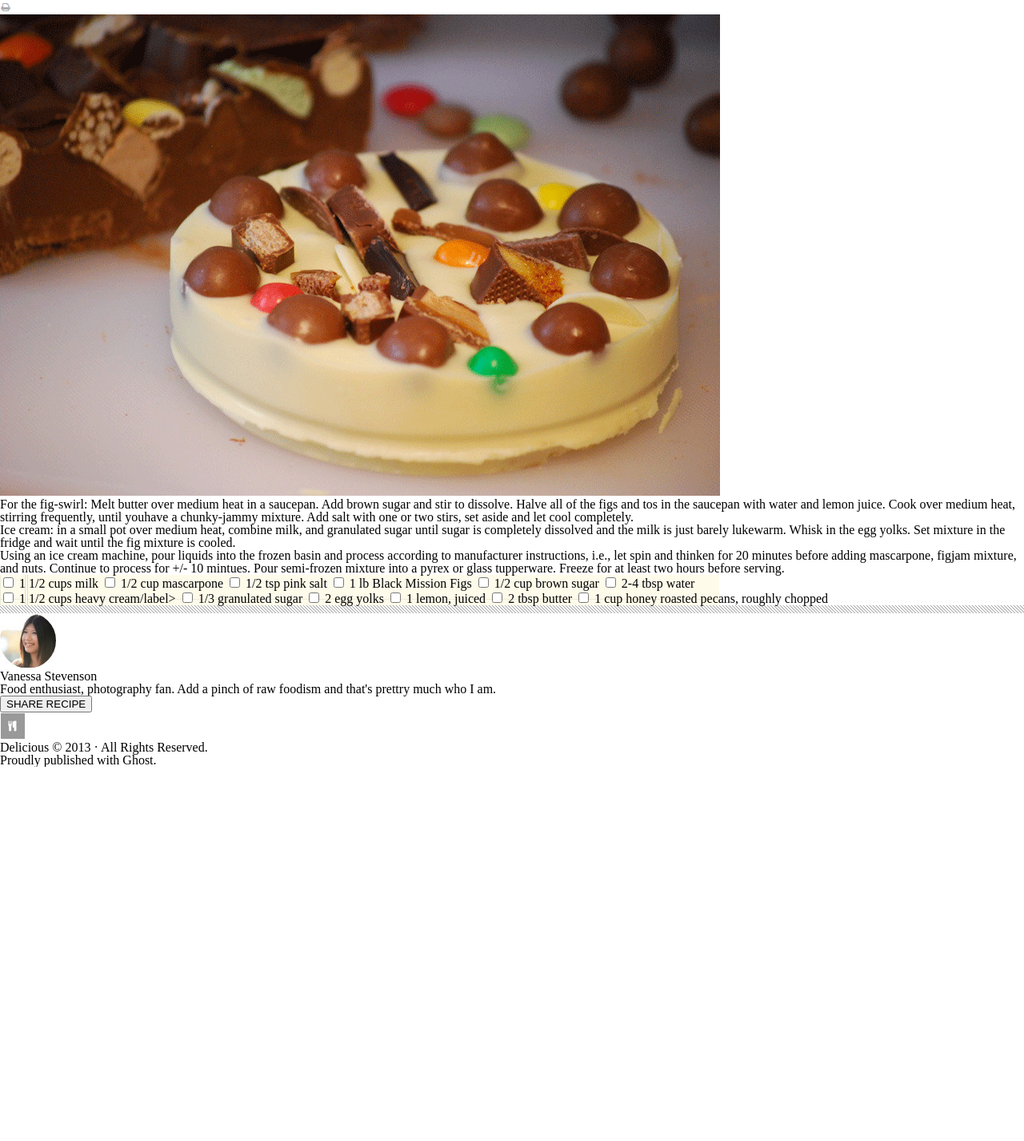
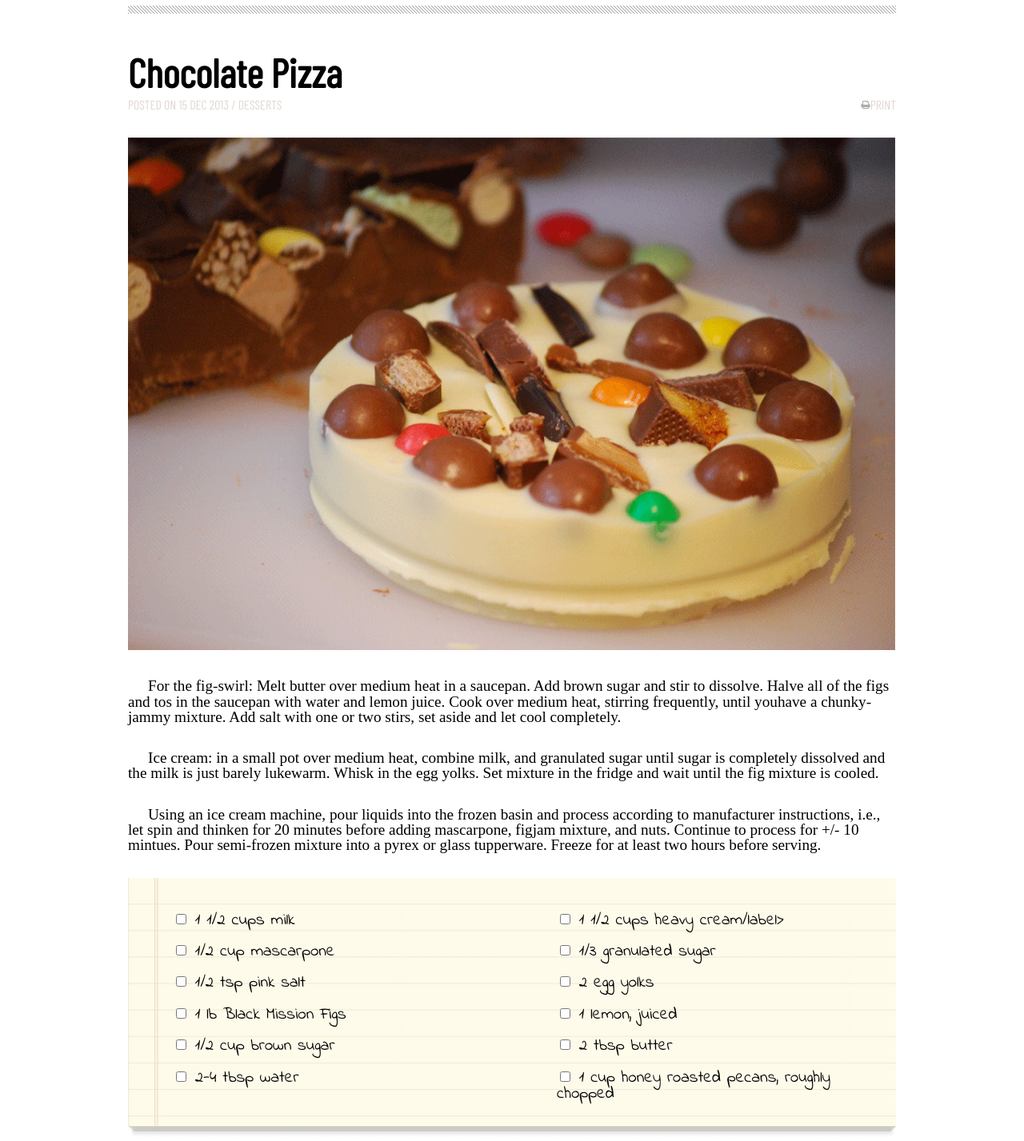
Before and after one commit to ag961/cholocatePizza, a plain HTML site: page index.html in a window 1280 px wide. Shown: the part 86-1513 px from the top of the page at 80% size. Before the commit the page ends 1045 px from the top, so only its background shows below. Drawn offline with nearby package versions, Linux system fonts and the light colour scheme.

Commit message:
Added a lot of CSS

```diff
--- a/index.html
+++ b/index.html
@@ -1,9 +1,13 @@
 <!DOCTYPE html>
 <html lang="en">
   <head>
-    <title>Document</title>
+    <title>Chocolate Pizza</title>
     <link rel="stylesheet" href="reset.css">
     <link rel="stylesheet" href="style.css">
+    <link rel="preconnect" href="https://fonts.gstatic.com">
+    <link href="https://fonts.googleapis.com/css2?family=Barlow+Semi+Condensed:wght@400;500&display=swap" rel="stylesheet">
+    <link href="https://fonts.googleapis.com/css2?family=Barlow+Condensed&family=Barlow+Semi+Condensed:wght@400;500&display=swap" rel="stylesheet">
+    <link href="https://fonts.googleapis.com/css2?family=Indie+Flower&display=swap" rel="stylesheet">
   </head>
   <body>
     <header>
@@ -22,24 +26,26 @@
         <img src="./img/gp-icon.png" alt="gp-icon">
         <img src="./img/insta-icon.png" alt="insta-icon">
         <img src="./img/flic-icon.png" alt="flic-icon">
-        <img src="./img/pint-icon.png" alt="pint-icon">
-        <img src="./img/rss-icon.png" alt="rss-icon">
+        <img id="pint" src="./img/pint-icon.png" alt="pint-icon">
+        <img id="rss" src="./img/rss-icon.png" alt="rss-icon">
         <img src="./img/mail-icon.png" alt="mail-icon">
-
       </div>
 
     </header>
     <div class="headerLine"></div>
     <main>
       <section>
-        <div><h2>Chocolate Pizza</h2></div>
-        <div>
+        <div id="headerTwo"><h2>Chocolate Pizza</h2></div>
+        <div id="printLine">
           <p>POSTED ON 15 DEC 2013 / DESSERTS</p>
-          <img src="./img/print-icon.png" alt="print">
+          <div id="printLineRight">
+            <img src="./img/print-icon.png" alt="print">
+            <p>PRINT</p>
+          </div>
         </div>
       </section>
-      <section>
-        <img src="./img/choco-pizza.png" alt="choco pizza">
+      <section id="paragraphContainer">
+        <img id="mainImg" src="./img/choco-pizza.png" alt="choco pizza">
         <div id="text">
           <p>For the fig-swirl: Melt butter over medium heat in a saucepan. Add brown sugar and stir to dissolve. Halve all of the figs and tos in the saucepan with water and lemon juice. Cook over medium heat, stirring frequently, until youhave a chunky-jammy mixture. Add salt with one or two stirs, set aside and let cool completely.</p>
           <p>Ice cream: in a small pot over medium heat, combine milk, and granulated sugar until sugar is completely dissolved and the milk is just barely lukewarm. Whisk in the egg yolks. Set mixture in the fridge and wait until the fig mixture is cooled.
@@ -50,38 +56,43 @@
         </div>
       </section>
       <section id="shoplist">
+        <img src="./img/list-bg.png">
         <div id="leftList">
           <form>
-            <input type="checkbox" name="milk">
-            <label for="milk">1 1/2 cups milk</label>
-            <input type="checkbox" name="mascarpone">
-            <label for="">1/2 cup mascarpone</label>
-            <input type="checkbox" name="salt">
-            <label for="">1/2 tsp pink salt</label>
-            <input type="checkbox" name="figs">
-            <label for="">1 lb Black Mission Figs</label>
-            <input type="checkbox" name="sugar">
-            <label for="">1/2 cup brown sugar</label>
-            <input type="checkbox" name="water">
-            <label for="">2-4 tbsp water</label>
+            <ul>
+            <li><input type="checkbox" name="milk">
+              <label for="milk">1 1/2 cups milk</label></li>
+            <li><input type="checkbox" name="mascarpone">
+            <label for="">1/2 cup mascarpone</label></li>
+            <li><input type="checkbox" name="salt">
+            <label for="">1/2 tsp pink salt</label></li>
+            <li><input type="checkbox" name="figs">
+            <label for="">1 lb Black Mission Figs</label></li>
+            <li><input type="checkbox" name="sugar">
+              <label for="">1/2 cup brown sugar</label></li>
+            <li><input type="checkbox" name="water">
+              <label for="">2-4 tbsp water</label></li>
+          </ul>
           </form>
 
 
         </div>
         <div id="rightList">
           <form>
-            <input type="checkbox" name="cream">
-            <label for="milk">1 1/2 cups heavy cream/label>
-            <input type="checkbox" name="sugar2">
-            <label for="">1/3 granulated sugar</label>
-            <input type="checkbox" name="yolks">
-            <label for="">2 egg yolks</label>
-            <input type="checkbox" name="lemon">
-            <label for="">1 lemon, juiced</label>
-            <input type="checkbox" name="butter">
-            <label for="">2 tbsp butter</label>
-            <input type="checkbox" name="pecans">
-            <label for="">1 cup honey roasted pecans, roughly chopped</label>
+            <ul>
+              <li><input type="checkbox" name="cream">
+                <label for="milk">1 1/2 cups heavy cream/label></li>
+              <li><input type="checkbox" name="sugar2">
+                <label for="" value="checked">1/3 granulated sugar</label></li>
+              <li><input type="checkbox" name="yolks">
+                <label for="" value="checked">2 egg yolks</label></li>
+              <li><input type="checkbox" name="lemon">
+                <label for="">1 lemon, juiced</label></li>
+              <li><input type="checkbox"name="butter">
+                <label for="">2 tbsp butter</label></li>
+              <li><input type="checkbox" name="pecans">
+                <label for="">1 cup honey roasted pecans, roughly chopped</label></li>
+            </ul>
           </form>
         </div>
       </section>
--- a/style.css
+++ b/style.css
@@ -1,12 +1,29 @@
+body {
+  box-sizing: border-box;
+  width: 960px;
+  margin: 1.5rem auto;
+}
+
 header {
  display: flex;
  align-items: center;
  justify-content: space-between;
+ margin-bottom: 1.5rem;
+}
+
+
+img {
+  padding: 0 ;
+}
+
+#pint {
+  margin-right: 0.5rem;
 }
 
 #headerLeft {
   display: flex;
-  align-items: center;
+  align-items: flex-end;
+  gap: .5rem;
 }
 
 #headerText {
@@ -15,13 +32,87 @@ header {
 }
 
 .headerLine {
-  width: 100vw;
+  width: 100%;
   height: 10px;
   background-image: url('./img/hr-img.png');
   background-repeat: repeat;
 }
 
+#headerTwo {
+  margin-top: 3rem;
+}
+
+h2 {
+  font-size: 50px;
+  font-family: 'Barlow Condensed', sans-serif;
+  font-weight: bold;
+  font-stretch: condensed;
+}
+
+#printLine {
+  display: flex;
+  justify-content: space-between;
+  margin-bottom: 2rem;
+  margin-top: .5rem;
+  font-family: 'Barlow Condensed', sans-serif;
+  color: #E1D7D2;
+}
+
+#text {
+margin-bottom: 2rem;
+}
+
+#text p {
+  margin-top: 2rem;
+  font-family: 'Times New Roman', serif;
+  font-size: larger;
+  text-indent: 25px;
+}
+
+#printLineRight {
+  display: flex;
+  align-items: center;
+}
+
+#mainImg {
+  width: 100%;
+}
+
 #shoplist {
-  background-image: url('./img/list-bg.png');
-  background-repeat: no-repeat;
+  display: flex;
+  background-size: 100%;
+  margin-bottom: 2rem;
+  height: 325.7px;
 }
+
+#shoplist img {
+position: absolute;
+z-index: -100;
+width: 960px;
+}
+
+#leftList #rightList {
+  z-index: 1;
+  margin-top: 10rem;
+}
+
+#leftList {
+  width: 50%;
+}
+
+#rightList {
+  width: 45%;
+}
+
+form {
+  display: flex;
+  align-items: center;
+  font-family: 'Indie Flower', cursive;
+  font-size: 1.3rem;
+  margin-left: 3.5rem;
+  margin-top: 1.5rem;
+}
+
+form li {
+  margin-top: 1.1rem;
+}
```
